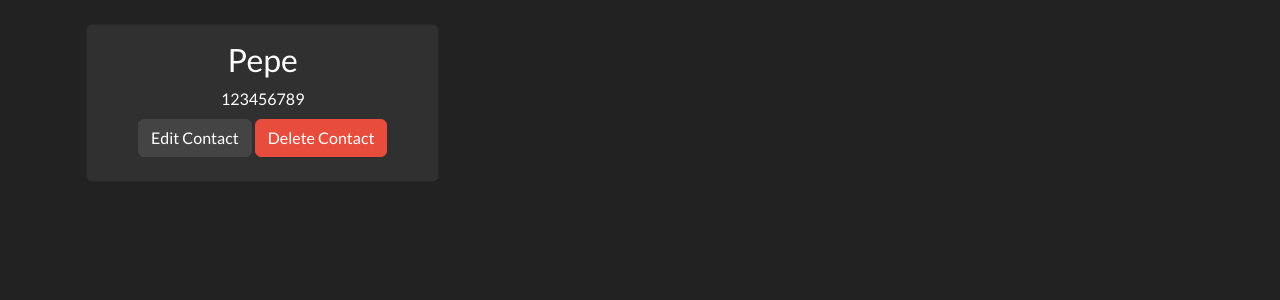
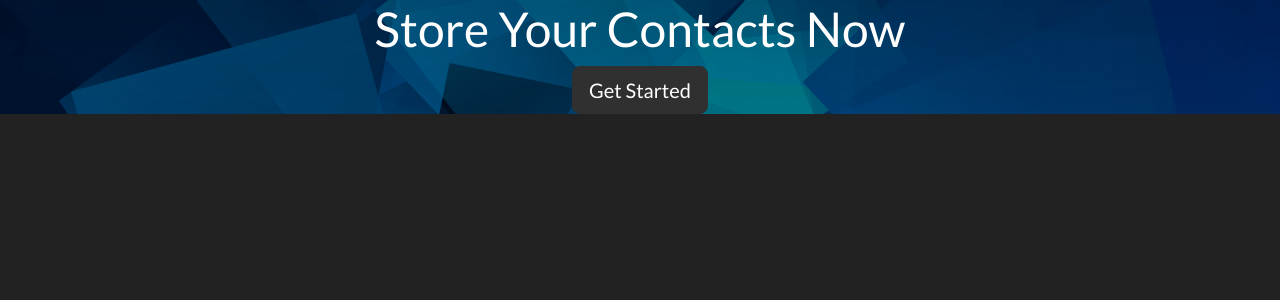
Before and after one commit to NEBULA1978/CONTATS-APP, a PHP site: page / in a window 1280 px wide. Shown: the part 72-372 px from the top of the page. Run offline with PHP 8.4, Linux system fonts and the light colour scheme; data comes from the database, SQL or seed files in the repository; some libraries are stand-ins or nearby versions.

Commit message:
Welcome page para usuarios no registrados me falla imagen

```diff
--- a/add.php
+++ b/add.php
@@ -18,7 +18,7 @@ if ($_SERVER["REQUEST_METHOD"] == "POST") {
     $statement->bindParam(":phone_number", $_POST["phone_number"]);
     $statement->execute();
 
-    header("Location: index.php");
+    header("Location: home.php");
   }
 }
 ?>
--- a/delete.php
+++ b/delete.php
@@ -15,4 +15,4 @@ if ($statement->rowCount() == 0) {
 
 $conn->prepare("DELETE FROM contacts WHERE id = :id")->execute([":id" => $id]);
 
-header("Location: index.php");
+header("Location: home.php");
--- a/edit.php
+++ b/edit.php
@@ -33,7 +33,7 @@ if ($_SERVER["REQUEST_METHOD"] == "POST") {
             ":phone_number" => $_POST["phone_number"],
         ]);
 
-        header("Location: index.php");
+        header("Location: home.php");
     }
 }
 ?>
--- a/index.php
+++ b/index.php
@@ -1,38 +1,10 @@
-<?php
-
-require "database.php";
-
-$contacts = $conn->query("SELECT * FROM contacts");
-
-?>
-
 <?php require "partials/header.php" ?>
 
-<div class="container pt-4 p-3">
-  <div class="row">
-
-    <?php if ($contacts->rowCount() == 0) : ?>
-      <div class="col-md-4 mx-auto">
-        <div class="card card-body text-center">
-          <p>No contacts saved yet</p>
-          <a href="add.php">Add One!</a>
-        </div>
-      </div>
-    <?php endif ?>
-    <?php foreach ($contacts as $contact) : ?>
-      <div class="col-md-4 mb-3">
-        <div class="card text-center">
-          <div class="card-body">
-            <h3 class="card-title text-capitalize"><?= $contact["name"] ?></h3>
-            <p class="m-2"><?= $contact["phone_number"] ?></p>
-            <a href="edit.php?id=<?= $contact["id"] ?>" class="btn btn-secondary mb-2">Edit Contact</a>
-            <a href="delete.php?id=<?= $contact["id"] ?>" class="btn btn-danger mb-2">Delete Contact</a>
-          </div>
-        </div>
-      </div>
-    <?php endforeach ?>
-
-  </div>
+<div class="welcome d-flex align-items-center justify-content-center">
+    <div class="text-center">
+        <h1>Store Your Contacts Now</h1>
+        <a class="btn btn-lg btn-dark" href="register.php">Get Started</a>
+    </div>
 </div>
 
 <?php require "partials/footer.php" ?>
--- a/partials/header.php
+++ b/partials/header.php
@@ -12,6 +12,10 @@
 
     <!-- Static Content -->
     <link rel="stylesheet" href="./static/css/index.css" />
+    <?php $uri = parse_url($_SERVER["REQUEST_URI"], PHP_URL_PATH) ?>
+    <?php if ($uri == "/contacts-app/" || $uri == "/contacts-app/index.php") : ?>
+        <script defer src="./static/js/welcome.js"></script>
+    <?php endif ?>
 
     <title>Contacts App</title>
 </head>
--- a/partials/navbar.php
+++ b/partials/navbar.php
@@ -10,7 +10,7 @@
         <div class="collapse navbar-collapse" id="navbarNav">
             <ul class="navbar-nav">
                 <li class="nav-item">
-                    <a class="nav-link" href="#">Home</a>
+                    <a class="nav-link" href="home.php">Home</a>
                 </li>
                 <li class="nav-item">
                     <a class="nav-link" href="add.php">Add Contact</a>
--- a/static/css/index.css
+++ b/static/css/index.css
@@ -1,3 +1,9 @@
 .navbar img {
     width: 1.2rem;
 }
+
+.welcome {
+    background: url('/contacts-app/static/img/background.jpg');
+    background-position: center center;
+    background-size: cover;
+}
```
Also changed, not shown: home.php (added, +38 -0 lines), static/js/welcome.js (added, +13 -0 lines), static/img/background.jpg (added).
